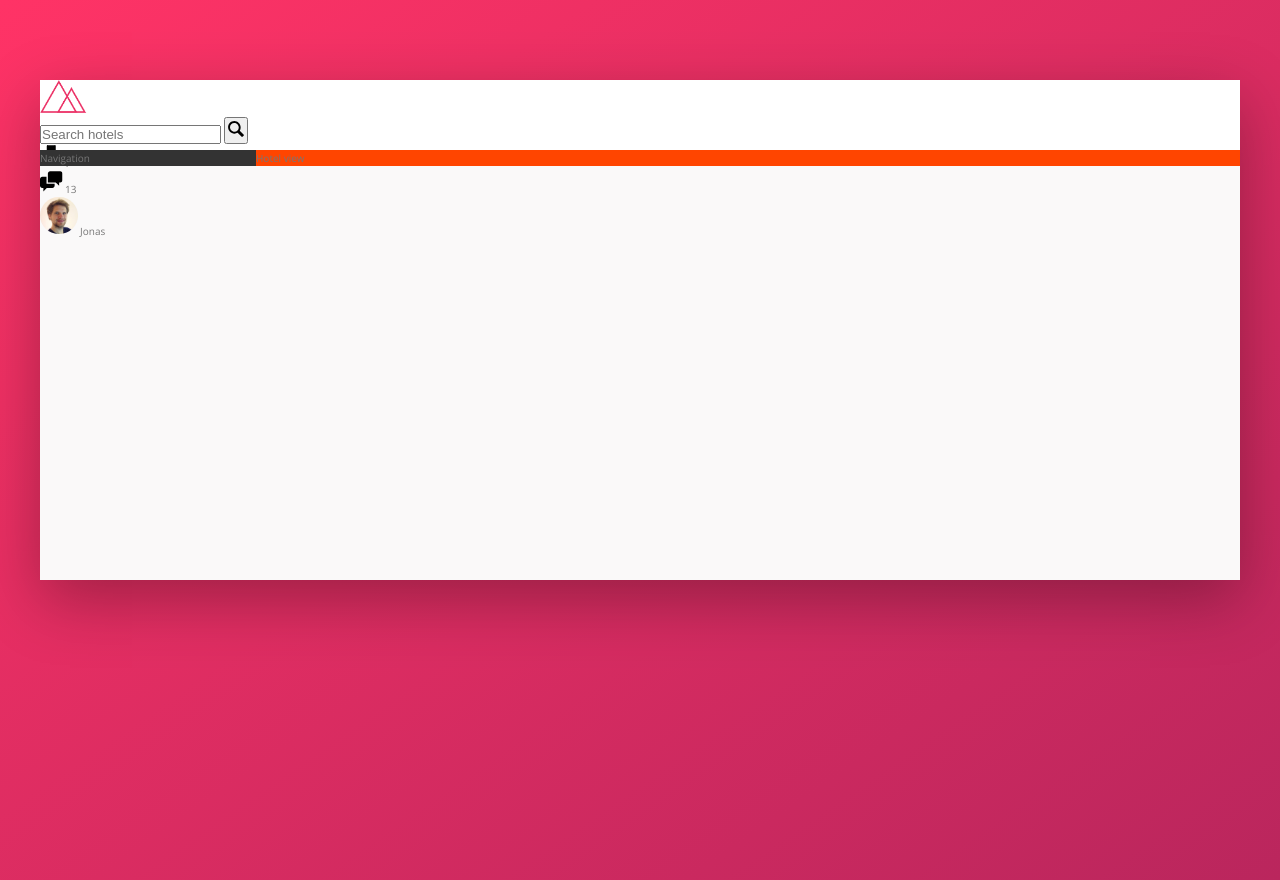
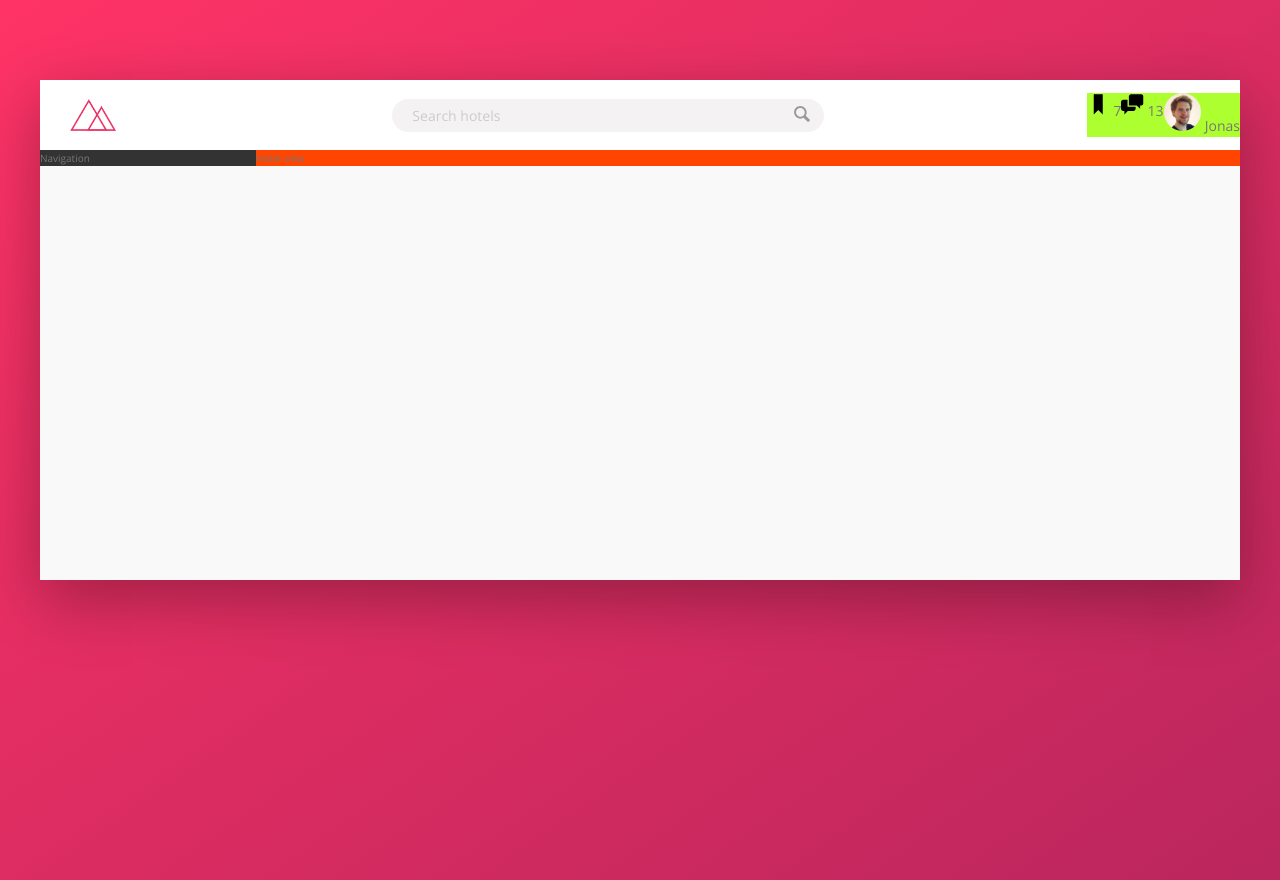
Before and after one commit to cjoak1028/trillo-css, a website: page index.html in a window 1280 px wide. Drawn offline with nearby package versions, Linux system fonts and the light colour scheme.

Commit message:
header - used flexbox to align logo and search bar

```diff
--- a/sass/_components.scss
+++ b/sass/_components.scss
@@ -2,23 +2,64 @@
 // LOGO
 .logo {
     height: 3.25rem;
+    margin-left: 3rem;
 }
 
 
 /////////////////////////////////
 // SEARCH
 .search {
+    flex: 0 0 40%;
+
+    display: flex;
+    align-items: center;
+    justify-content: center;
+
     &__input {
+        font-family: inherit;
+        font-size: inherit;
+        color: inherit;
+        background-color: var(--color-grey-light-2);
+        border: none;
+        padding: .7rem 2rem;
+        border-radius: 100px;
+        width: 90%;
+        transition: all .2s;
+        margin-right: -3.25rem;
 
+        &:focus {
+            outline: none;
+            width: 100%;
+            background-color: var(--color-grey-light-3);
+        }
+
+        &::-webkit-input-placeholder {
+            font-weight: 100;
+            color: var(--color-grey-light-4);
+        }
+    }
+
+    &__input:focus + &__button {
+        background-color: var(--color-grey-light-3);
     }
 
     &__button {
+        border: none;
+        background-color: var(--color-grey-light-2);
 
+        &:focus {
+            outline: none;
+        }
+
+        &:active {
+            transform: translateY(2px);
+        }
     }
 
     &__icon {
         height: 2rem;
         width: 2rem;
+        fill: var(--color-grey-dark-3);
     }
 }
 
@@ -26,6 +67,9 @@
 /////////////////////////////////
 // USER NAVIGATION
 .user-nav {
+    background-color: greenyellow;
+    display: flex;
+
     &__icon-box {
 
     }
--- a/sass/_layout.scss
+++ b/sass/_layout.scss
@@ -8,9 +8,14 @@
 }
 
 .header {
+    font-size: 1.4rem;
     height: 7rem;
     background-color: #fff;
     border-bottom: var(--color-grey-light-2);
+
+    display: flex;
+    justify-content: space-between;
+    align-items: center;
 }
 
 .content {
```
Also changed, not shown: index.html (+1 -2 lines), css/style.css.
